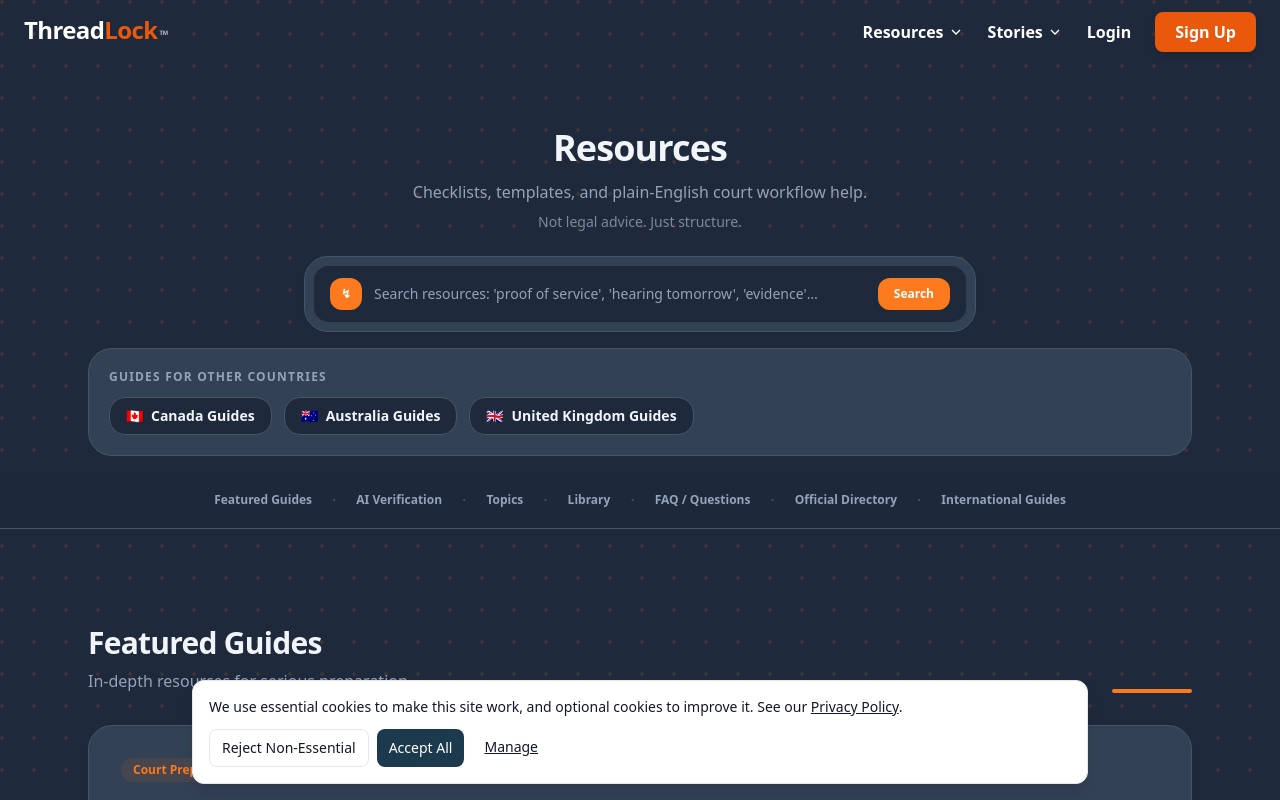
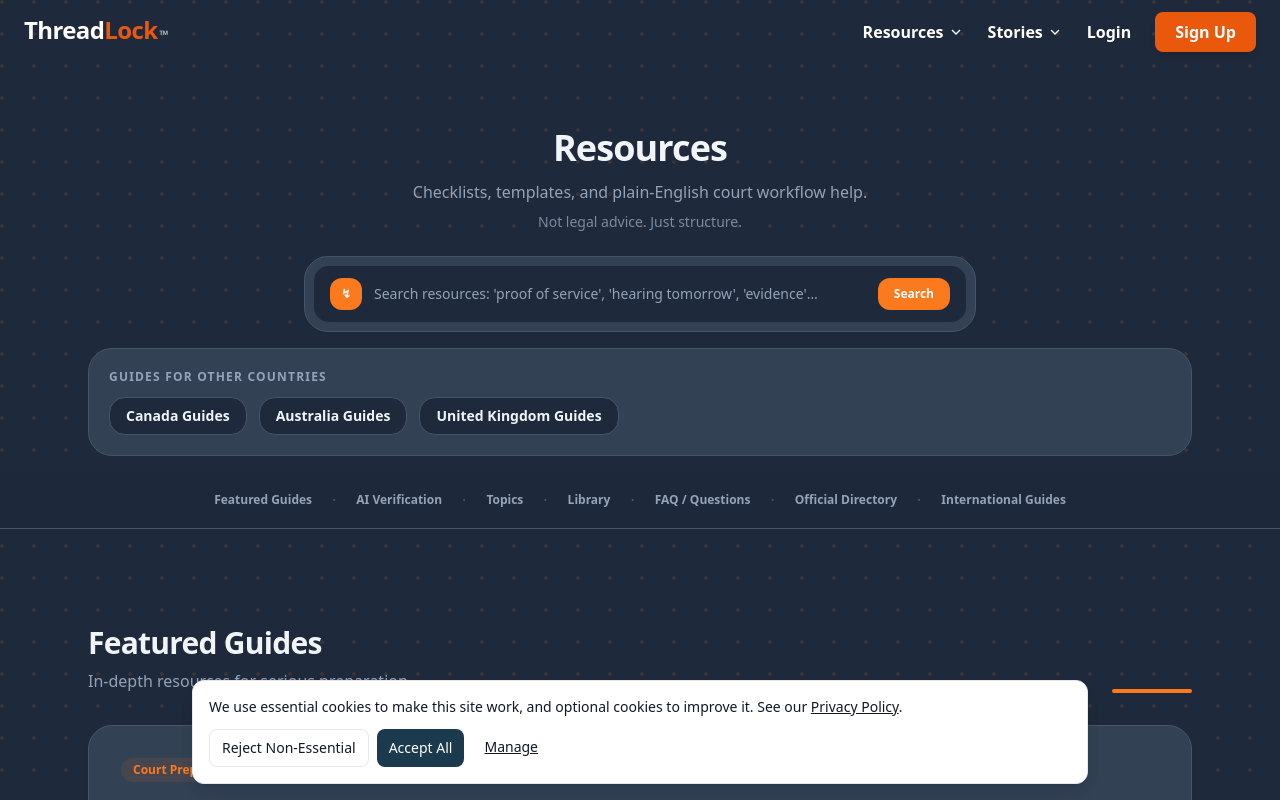
Before and after one commit to RedThreadGrp/ThreadLock, a Next.js app: page /resources in a window 1280 px wide. Shown: the top 800 px of the page. Built offline with nearby package versions, Linux system fonts and the light colour scheme.

Commit message:
Remove flag emoji abbreviations from country guide buttons and jurisdiction cards
Agent-Logs-Url: https://github.com/RedThreadGrp/ThreadLock/sessions/234d8222-e2a7-4e37-9696-e82b18e8be40

Co-authored-by: RedThreadGrp <216193279+RedThreadGrp@users.noreply.github.com>

```diff
--- a/src/pages/resources/ResourcesPage.tsx
+++ b/src/pages/resources/ResourcesPage.tsx
@@ -328,19 +328,19 @@ export default function ResourcesPage() {
                 href="/ca/"
                 className="inline-flex items-center gap-2 rounded-2xl border border-border-dark bg-surface-dark px-4 py-2 text-sm font-semibold text-foreground-dark hover:border-brand-orange/40 hover:text-brand-orange transition-all"
               >
-                <span>🇨🇦</span> Canada Guides
+                Canada Guides
               </Link>
               <Link
                 href="/au/"
                 className="inline-flex items-center gap-2 rounded-2xl border border-border-dark bg-surface-dark px-4 py-2 text-sm font-semibold text-foreground-dark hover:border-brand-orange/40 hover:text-brand-orange transition-all"
               >
-                <span>🇦🇺</span> Australia Guides
+                Australia Guides
               </Link>
               <Link
                 href="/uk/"
                 className="inline-flex items-center gap-2 rounded-2xl border border-border-dark bg-surface-dark px-4 py-2 text-sm font-semibold text-foreground-dark hover:border-brand-orange/40 hover:text-brand-orange transition-all"
               >
-                <span>🇬🇧</span> United Kingdom Guides
+                United Kingdom Guides
               </Link>
             </div>
           </div>
@@ -1004,7 +1004,6 @@ export default function ResourcesPage() {
             >
               <div className="absolute inset-0 rounded-3xl opacity-0 group-hover:opacity-100 transition-opacity orange-glow-overlay pointer-events-none" />
               <div className="relative z-10">
-                <span className="text-3xl mb-3 block">🇺🇸</span>
                 <h3 className="text-base font-semibold text-foreground-dark group-hover:text-brand-orange transition-colors mb-1">United States</h3>
                 <p className="text-xs text-muted-dark">All 50 states + DC: small claims, family court, landlord-tenant.</p>
               </div>
@@ -1016,7 +1015,6 @@ export default function ResourcesPage() {
             >
               <div className="absolute inset-0 rounded-3xl opacity-0 group-hover:opacity-100 transition-opacity orange-glow-overlay pointer-events-none" />
               <div className="relative z-10">
-                <span className="text-3xl mb-3 block">🇨🇦</span>
                 <h3 className="text-base font-semibold text-foreground-dark group-hover:text-brand-orange transition-colors mb-1">Canada</h3>
                 <p className="text-xs text-muted-dark">All provinces and territories: small claims, family law, landlord-tenant.</p>
               </div>
@@ -1028,7 +1026,6 @@ export default function ResourcesPage() {
             >
               <div className="absolute inset-0 rounded-3xl opacity-0 group-hover:opacity-100 transition-opacity orange-glow-overlay pointer-events-none" />
               <div className="relative z-10">
-                <span className="text-3xl mb-3 block">🇦🇺</span>
                 <h3 className="text-base font-semibold text-foreground-dark group-hover:text-brand-orange transition-colors mb-1">Australia</h3>
                 <p className="text-xs text-muted-dark">All states and territories: NCAT, VCAT, QCAT, family law, tenancy.</p>
               </div>
@@ -1040,7 +1037,6 @@ export default function ResourcesPage() {
             >
               <div className="absolute inset-0 rounded-3xl opacity-0 group-hover:opacity-100 transition-opacity orange-glow-overlay pointer-events-none" />
               <div className="relative z-10">
-                <span className="text-3xl mb-3 block">🇬🇧</span>
                 <h3 className="text-base font-semibold text-foreground-dark group-hover:text-brand-orange transition-colors mb-1">United Kingdom</h3>
                 <p className="text-xs text-muted-dark">England, Wales, Scotland, Northern Ireland: small claims, family law, housing.</p>
               </div>
```
